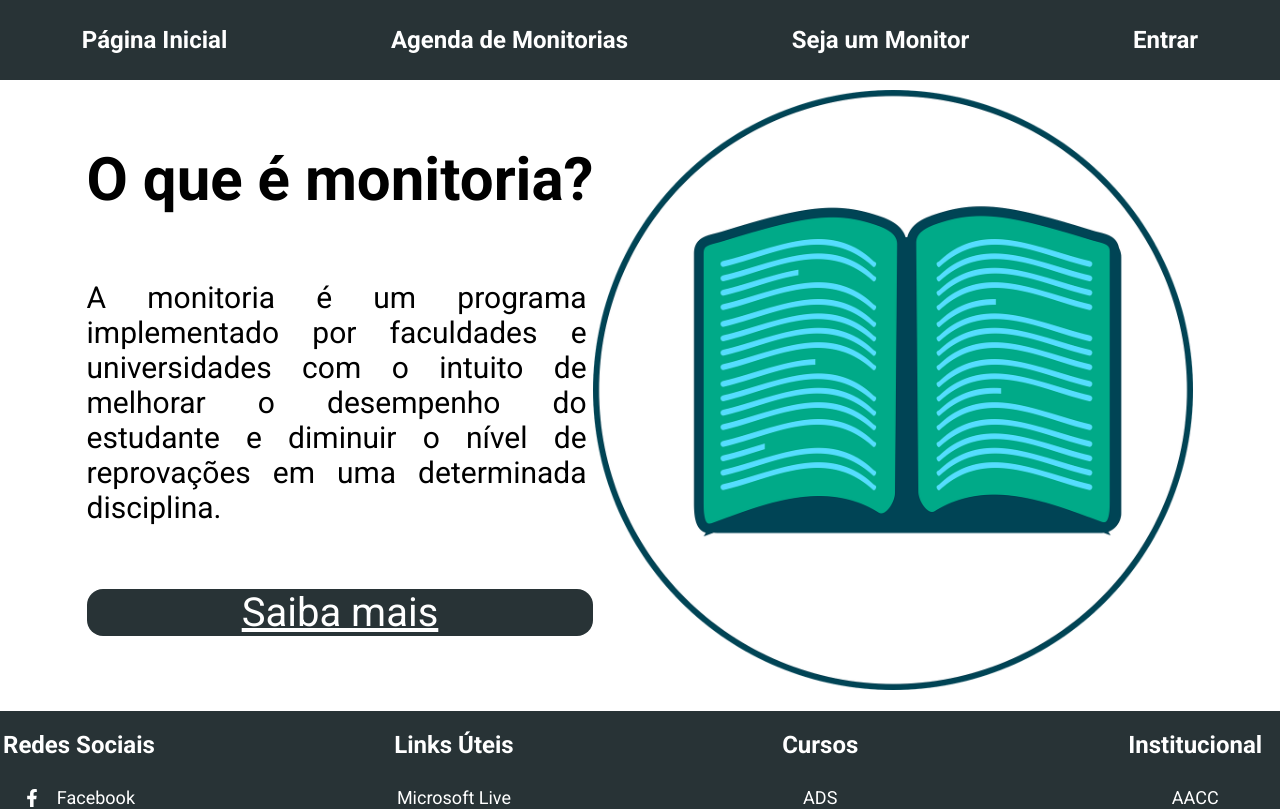
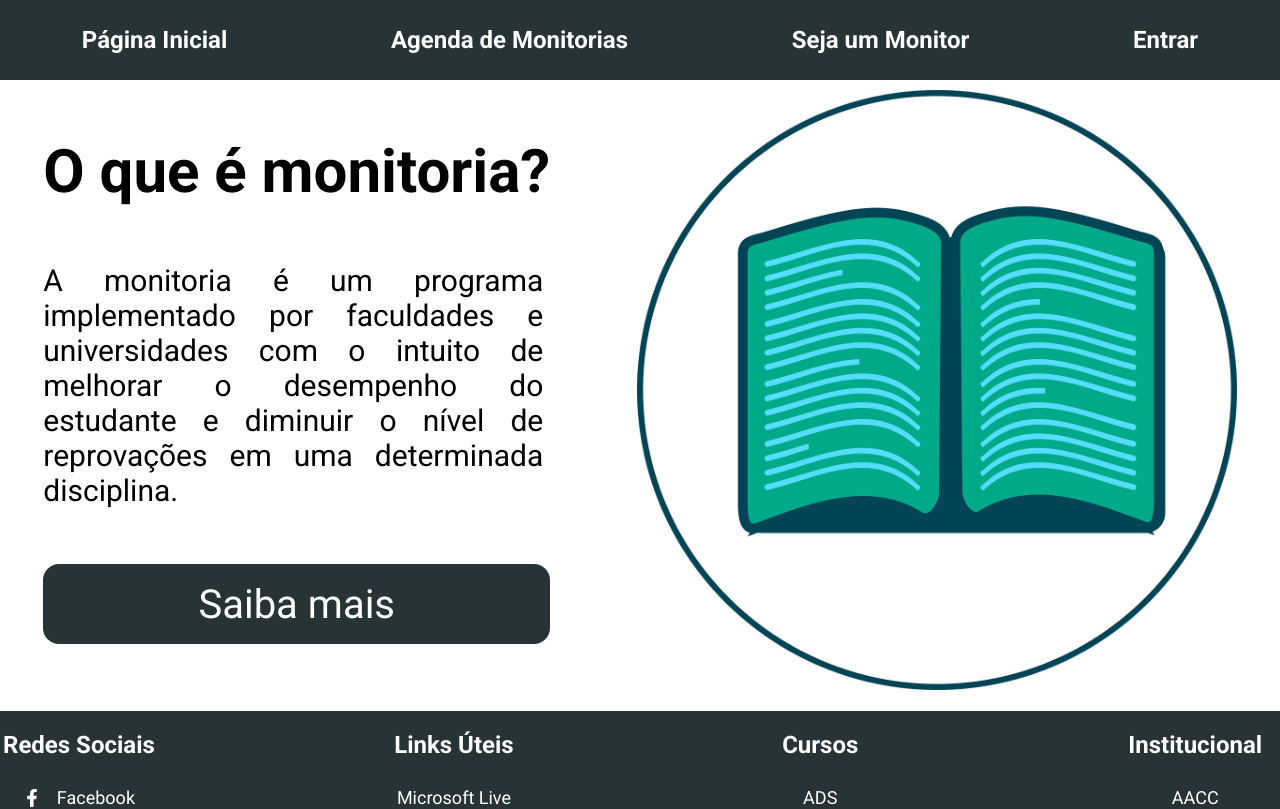
Before and after one commit to cleysondiego/sgm-frontend, a React (Create React App) app: page / in a window 1280 px wide. Shown: the top 809 px of the page. Built offline with nearby package versions, Linux system fonts and the light colour scheme.

Commit message:
chore: fixing Home width and anchor

```diff
--- a/src/pages/Home/styles.ts
+++ b/src/pages/Home/styles.ts
@@ -11,8 +11,6 @@ export const Title = styled.h1`
 `;
 
 export const Body = styled.div`
-  width: 100%;
-  height: 100%;
   padding-top: 80px;
   padding-bottom: 263px;
   display: flex;
@@ -23,9 +21,9 @@ export const Body = styled.div`
 export const Content = styled.div`
   display: flex;
   flex-direction: row;
-  max-width: 1500px;
+  width: 1500px;
   text-align: center;
-  justify-content: center;
+  justify-content: space-around;
 
   div {
     display: flex;
@@ -44,11 +42,16 @@ export const Content = styled.div`
   }
 
   a {
+    display: flex;
+    justify-content: center;
+    align-items: center;
     background-color: #283336;
     color: #fff;
     border-radius: 16px;
     font-size: 40px;
+    height: 80px;
     text-align: center;
+    text-decoration: none;
   }
 
   img {
```
